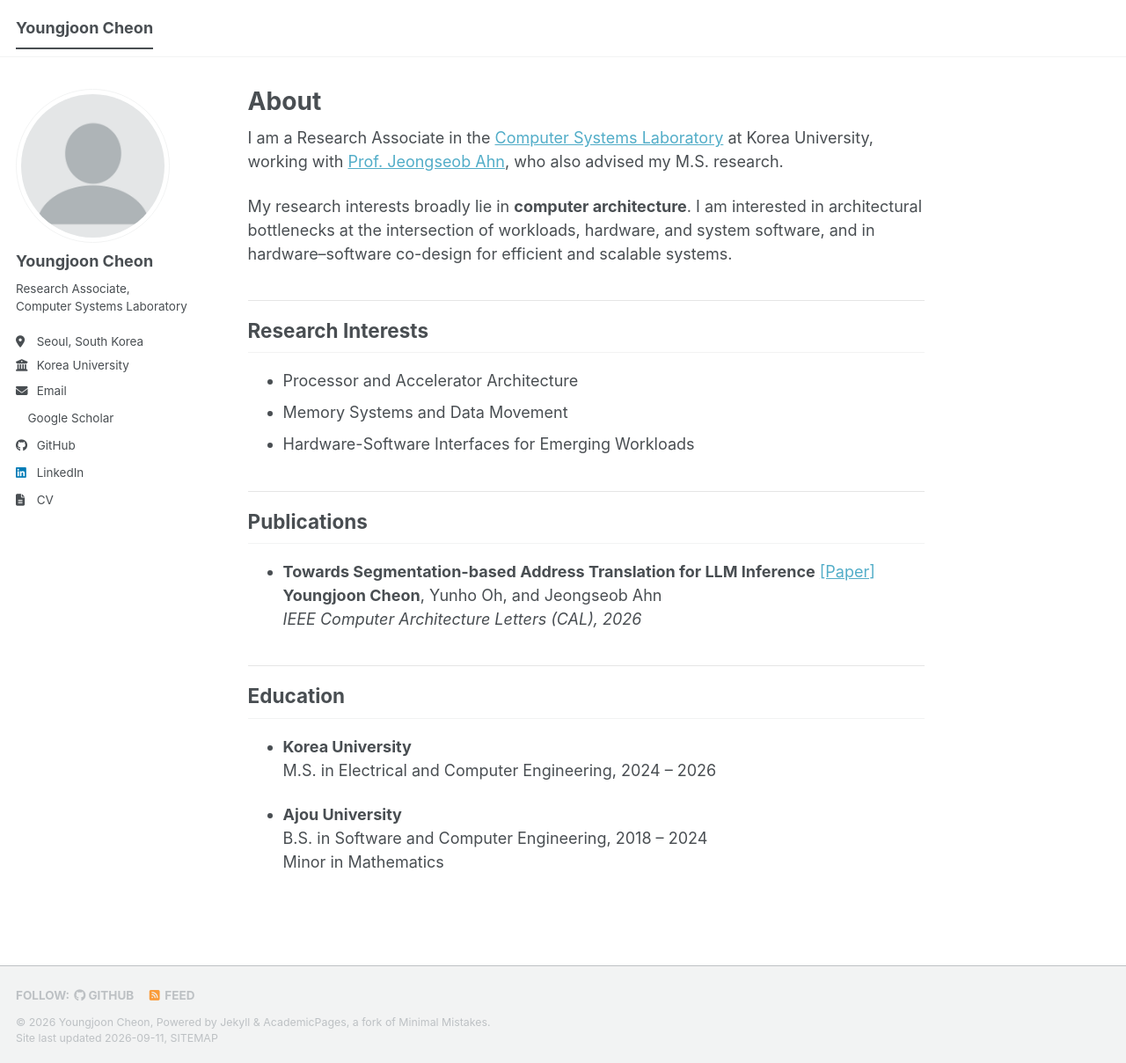
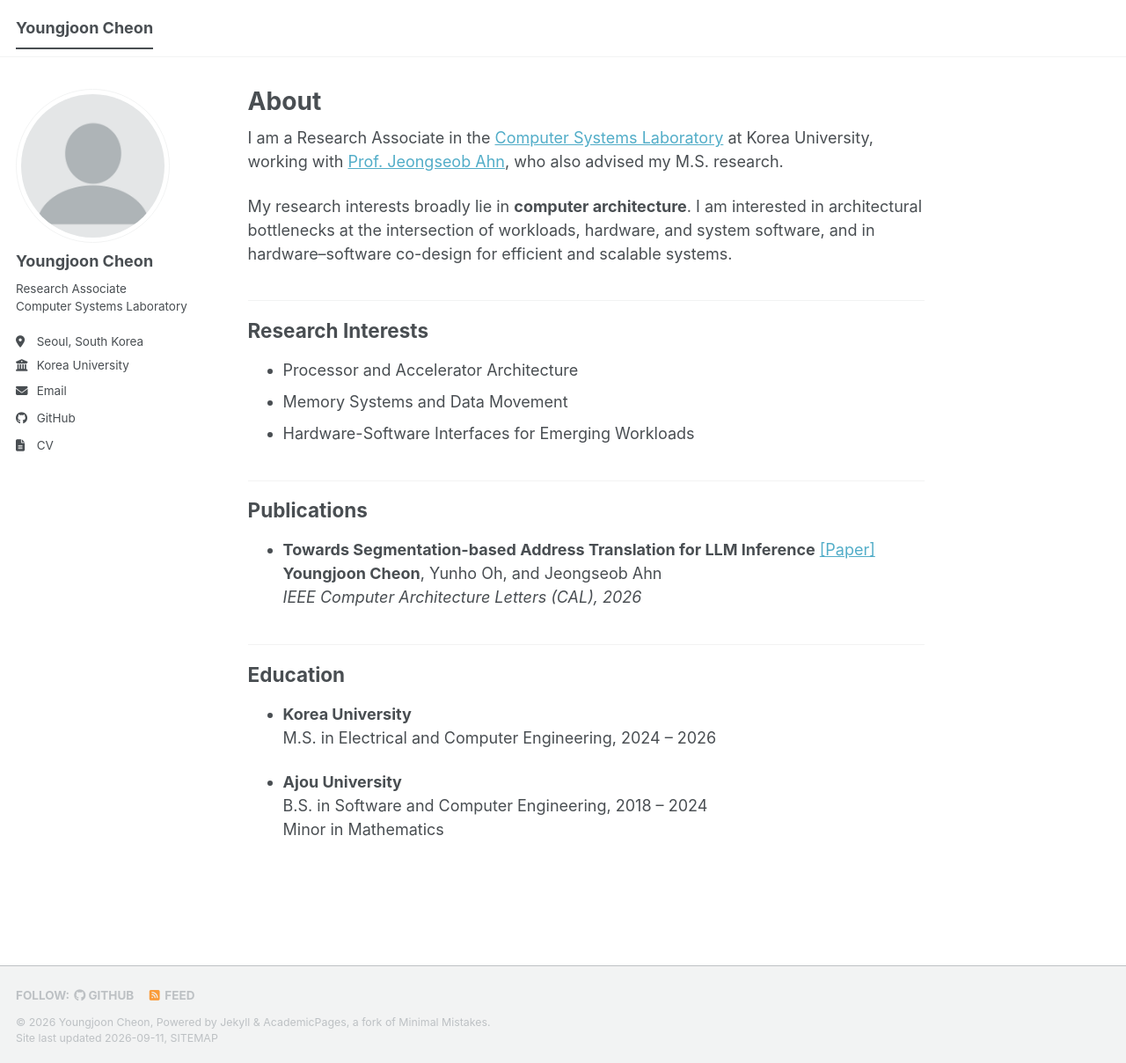
Before and after one commit to cheonyj7/cheonyj7.github.io, a Jekyll site: the page built from _pages/about.md, in a window 1280 px wide and 1208 px high. Shown: the whole window at 88% size. Built offline with Jekyll 4.4.1, drawn with Linux system fonts in a browser that asks for light colours; a style sheet for code colours, icons or effects is not loaded.

Commit message:
Format revision

```diff
--- a/_config.yml
+++ b/_config.yml
@@ -26,7 +26,7 @@ author:
   avatar           : "profile.png"
   name             : "Youngjoon Cheon"
   pronouns         : # example: "she/her"
-  bio              : "Research Associate, Computer Systems Laboratory"
+  bio              : "Research Associate<br>Computer Systems Laboratory"
   location         : "Seoul, South Korea"
   employer         : "Korea University"
   uri              : # URL
@@ -36,7 +36,7 @@ author:
   # Academic websites
   academia         : # URL
   arxiv            : # URL - Update with the correct link to your profile
-  googlescholar    : "https://scholar.google.com/citations?user=PS_CX0AAAAAJ"
+  googlescholar    : # "https://scholar.google.com/citations?user=PS_CX0AAAAAJ"
   inspire-hep      : # URL
   impactstory      : # URL
   orcid            : # "https://orcid.org/yourorcidurl"
@@ -67,7 +67,7 @@ author:
   keybase          : # Username
   instagram        : # Username
   lastfm           : # Username
-  linkedin         : Username
+  linkedin         : # Username
   mastodon         : # URL
   medium           : # URL
   pinterest        : # Username
--- a/assets/css/main.scss
+++ b/assets/css/main.scss
@@ -41,6 +41,9 @@
 .page__content h2 {
   margin-top: 2.2rem;
   padding-top: 1.1rem;
+  padding-bottom: 0;
   margin-bottom: 1rem;
-  border-top: 1px solid #e5e5e5;
+
+  border-top: 1px solid var(--global-border-color);
+  border-bottom: none;
 }
```
